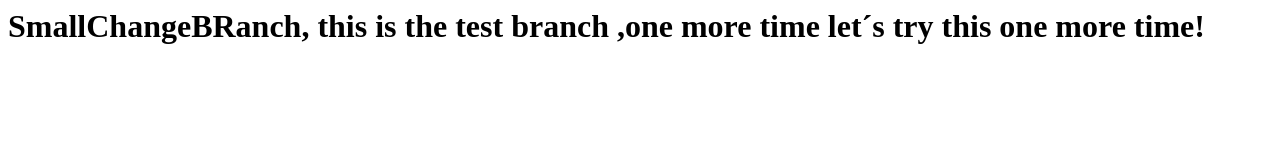
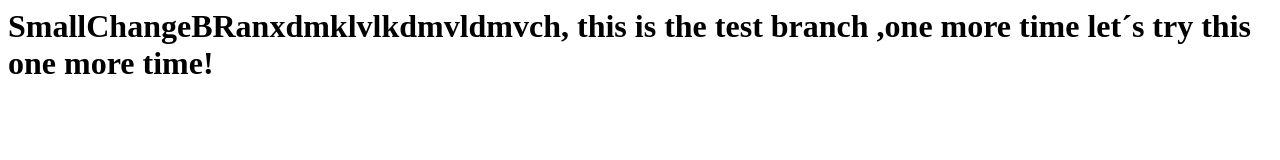
Before and after one commit to Tjommiboy/PUSH_PULL, a website: page index.html in a window 1280 px wide. Drawn offline with Linux system fonts and the light colour scheme.

Commit message:
smallChange

```diff
--- a/index.html
+++ b/index.html
@@ -4,8 +4,8 @@
   </head>
   <body>
     <h1>
-      SmallChangeBRanch, this is the test branch ,one more time let´s try this
-      one more time!
+      SmallChangeBRanxdmklvlkdmvldmvch, this is the test branch ,one more time
+      let´s try this one more time!
     </h1>
   </body>
 </html>
```
